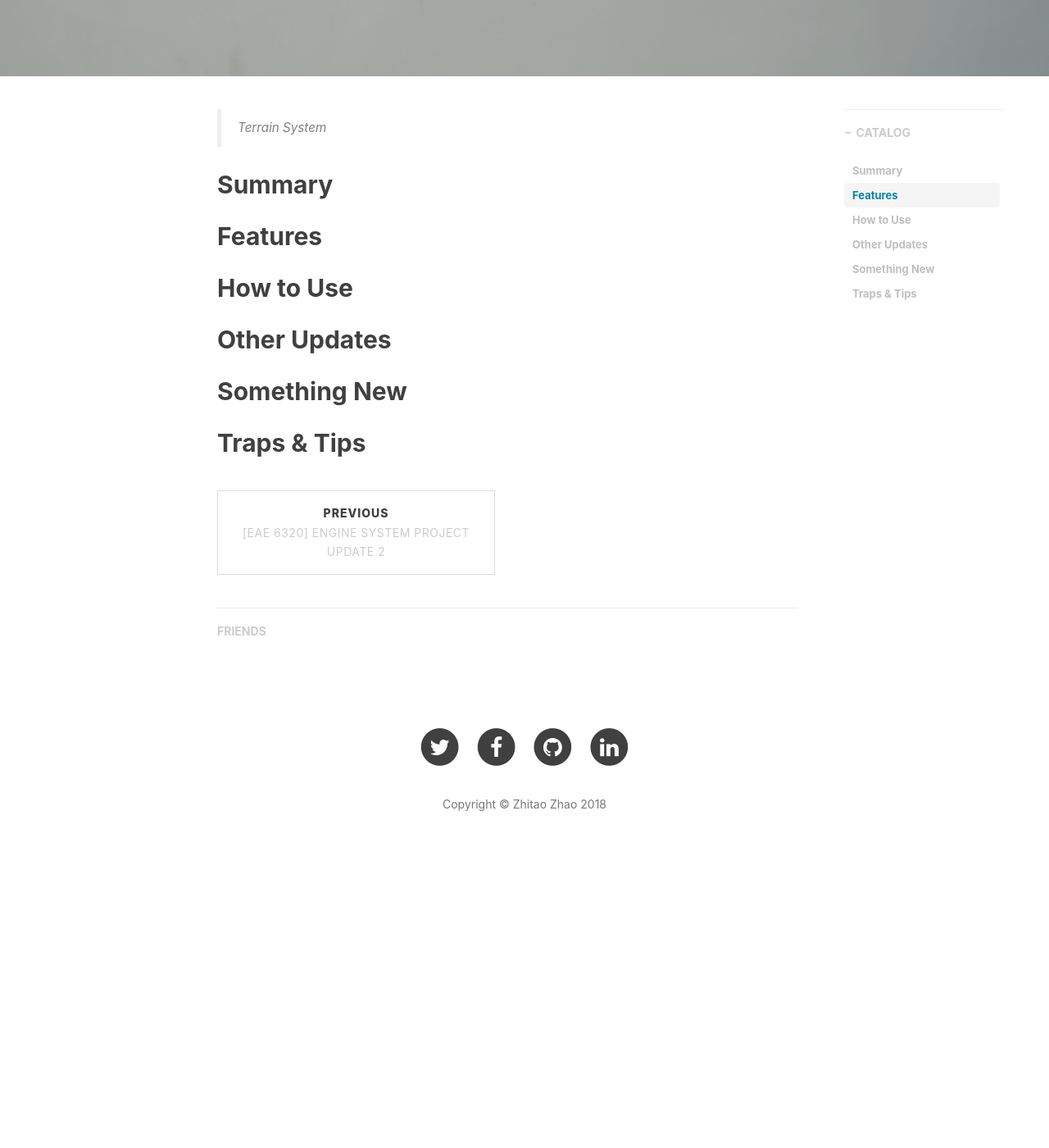
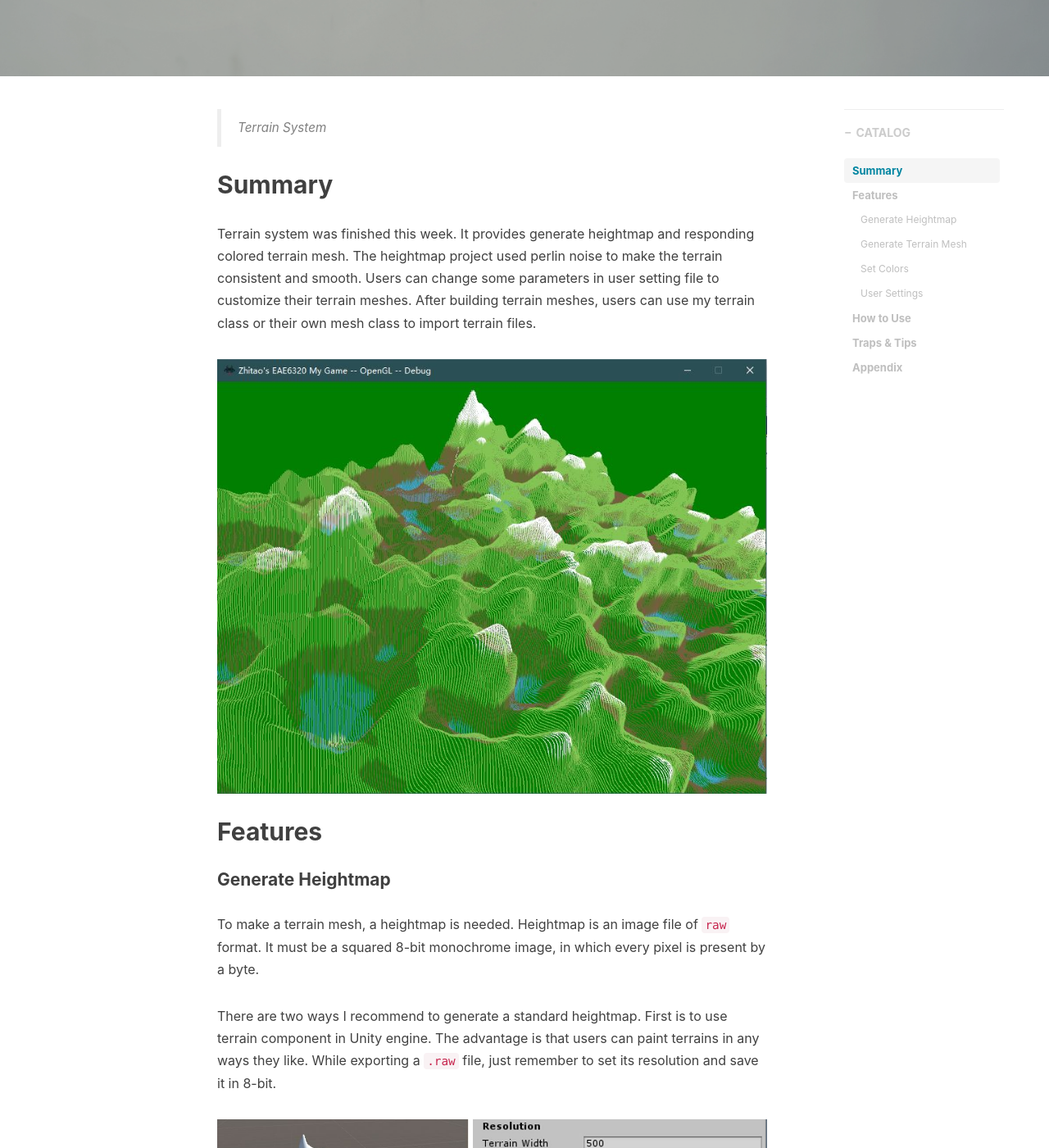
Before and after one commit to Torlyers/Torlyers.github.io, a Jekyll site: the page built from _posts/2018-11-22-write-up-13.markdown, in a window 1280 px wide and 1400 px high, scrolled down 456 px. Shown: the whole window at 82% size. Built offline with Jekyll 4.4.1, drawn with Linux system fonts in a browser that asks for light colours; nearby versions of some CDN libraries; comment, search, counter and statistics services are not loaded; before the commit the page ends 1541 px from its top, so only the background shows below that; some of the changed text lies outside the part shown.

Commit message:
add assets

```diff
--- a/_includes/posts/2018-11-22-write-up-13/en.md
+++ b/_includes/posts/2018-11-22-write-up-13/en.md
@@ -1,19 +1,53 @@
 > Terrain System
 
 ## Summary
+Terrain system was finished this week. It provides generate heightmap and responding colored terrain mesh. The heightmap project used perlin noise to make the terrain consistent and smooth. Users can change some parameters in user setting file to customize their terrain meshes. After building terrain meshes, users can use my terrain class or their own mesh class to import terrain files.
 
-
+![](/img/in-post/write-up-13/7.JPG)
 
 ## Features
+
+#### Generate Heightmap
+To make a terrain mesh, a heightmap is needed. Heightmap is an image file of `raw` format. It must be a squared 8-bit monochrome image, in which every pixel is present by a byte.
+
+There are two ways I recommend to generate a standard heightmap. First is to use terrain component in Unity engine. The advantage is that users can paint terrains in any ways they like. While exporting a `.raw` file, just remember to set its resolution and save it in 8-bit.
+
+![](/img/in-post/write-up-13/2.JPG)
+
+The other one is to use my terrain generator to randomly generate a heightmap. It's easy to use, just set the size of it in user setting file and run `HeightmapGenerator.exe`. A random heightmap will be generatored in the folder you set. here is a heightmap it generated.
+
+![](/img/in-post/write-up-13/4.JPG)
+
+#### Generate Terrain Mesh
+
+#### Set Colors
+
+#### User Settings
 
 
 
 ## How to Use
 
+Before using my project to use terrains, you must make sure that:
 
-## Other Updates
+* Your engine support 32-bit mesh
 
-## Something New
+There are three projects you need to use:
 
+* Terrain (under `Engine` folder)
+
+  There is a
+
+* TerrainBuilder (under `Tools` folder)
+
+  aaaa
+
+* HeightmapGenerator (under `Tools` folder)
+
+  aaaa
 
 ## Traps & Tips
+
+## Appendix
+[Click to download the demo](/assets/TerrainDemo.zip)
+[Click to download projects](/assets/TerrainProjects.zip)
```
Also changed, not shown: img/in-post/write-up-13/1.png (added), img/in-post/write-up-13/2.JPG (added), 2 other files.
